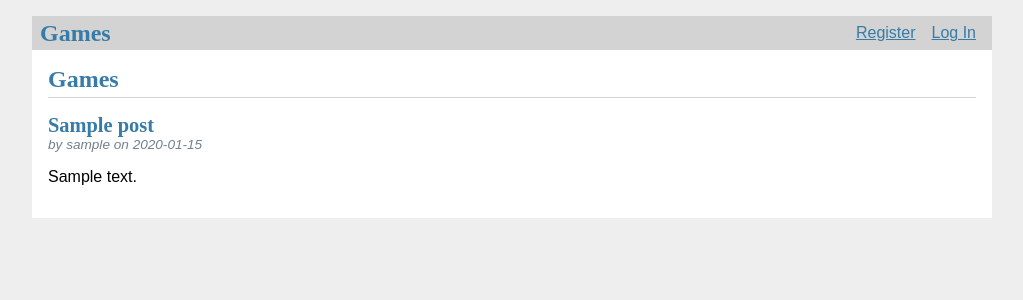
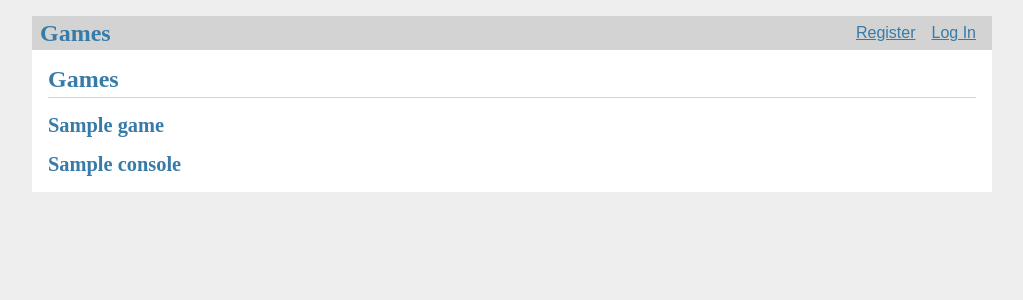
Before and after one commit to DustinBRiley/miniproject3DR, a Flask app: template games/templates/games/index.html in a window 1280 px wide. Shown: the top 300 px of the page, without its empty margins (128-1151 px from the left). Run offline with Flask 3, Linux system fonts and the light colour scheme; the template is opened without the code that fills it: most values are stand-ins (such as "Sample title", 1, 10 or a date in 2020).

Commit message:
edited games.py

```diff
--- a/games/games.py
+++ b/games/games.py
@@ -12,8 +12,8 @@ bp = Blueprint('games', __name__)
 def index():
     db = get_db()
     games = db.execute(
-        'SELECT p.id, title, body, created, author_id, username'
-        ' FROM post p JOIN user u ON p.author_id = u.id'
+        'SELECT g.title, console'
+        ' FROM games g JOIN user u ON g.player_id = u.id'
         ' ORDER BY created DESC'
     ).fetchall()
-    return render_template('games/index.html', posts=posts)
+    return render_template('games/index.html', games=games)
--- a/games/templates/games/index.html
+++ b/games/templates/games/index.html
@@ -8,18 +8,17 @@
 {% endblock %}
 
 {% block content %}
-  {% for post in posts %}
+  {% for game in games %}
     <article class="post">
       <header>
         <div>
-          <h1>{{ post['title'] }}</h1>
-          <div class="about">by {{ post['username'] }} on {{ post['created'].strftime('%Y-%m-%d') }}</div>
-        </div>
-        {% if g.user['id'] == post['author_id'] %}
-          <a class="action" href="{{ url_for('blog.update', id=post['id']) }}">Edit</a>
+          <h1>{{ game['title'] }}</h1>
+          <h1>{{ game['console'] }}</h1>
+        </>
+        {% if g.user['id'] == game['player_id'] %}
+          <a class="action" href="{{ url_for('games.update', id=game['id']) }}">Edit</a>
         {% endif %}
       </header>
-      <p class="body">{{ post['body'] }}</p>
     </article>
     {% if not loop.last %}
       <hr>
```
